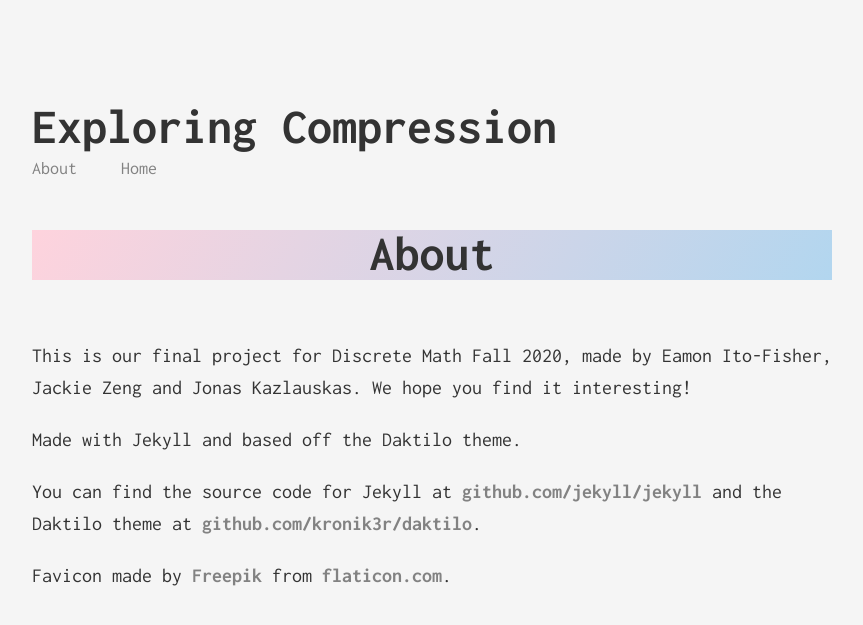
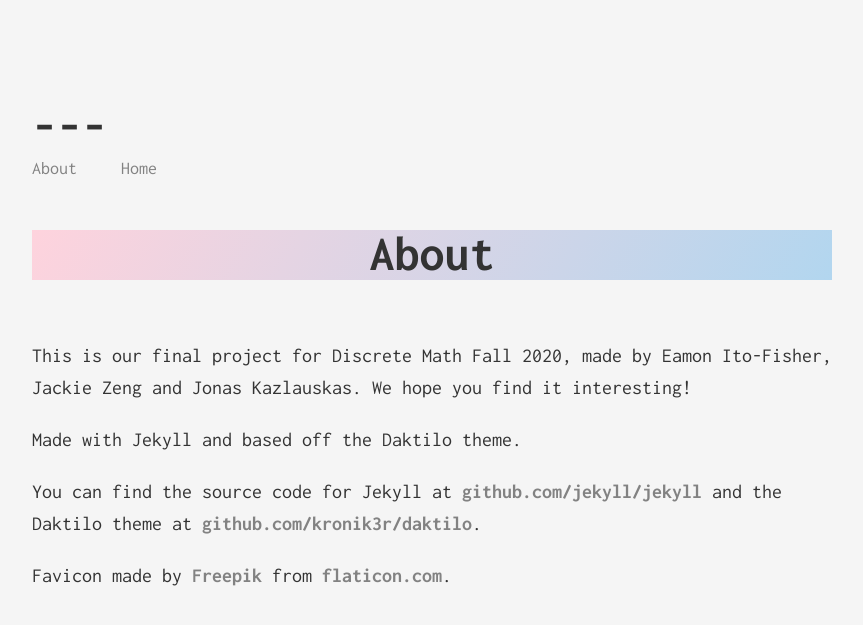
Before and after one commit to liloheinrich/testsite, a Jekyll site: the page built from about.md, in a window 1280 px wide. Shown: the top 625 px of the page, without its empty margins (208-1071 px from the left). Built offline with Jekyll 4.4.1, drawn with Linux system fonts in a browser that asks for light colours; nearby versions of some CDN libraries.

Commit message:
start personalizing?

```diff
--- a/_includes/header.html
+++ b/_includes/header.html
@@ -1,6 +1,6 @@
 <header class="header">
     <div class="navigation">
-        <a href="{{ '/' | prepend: site.baseurl }}" class="logo">Exploring Compression</a>
+        <a href="{{ '/' | prepend: site.baseurl }}" class="logo">---</a>
 
         <ul class="menu">
             <li class="menu__entry"><a class="hover_link" href="{{ '/about' | prepend: site.baseurl }}">About</a></li>
```
